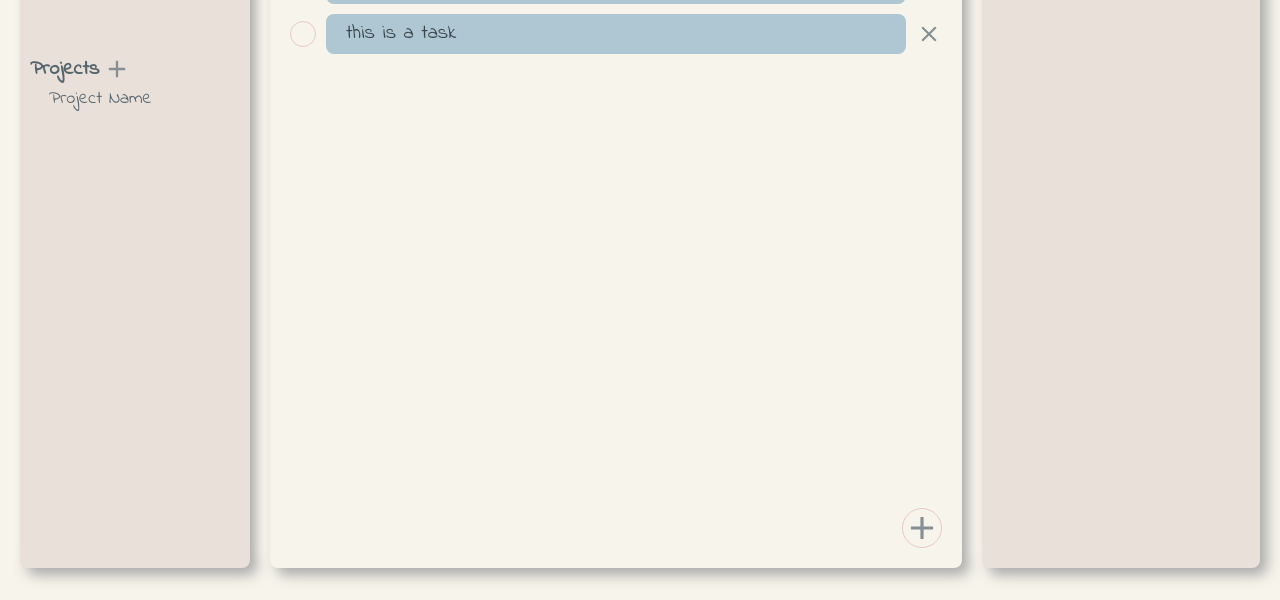
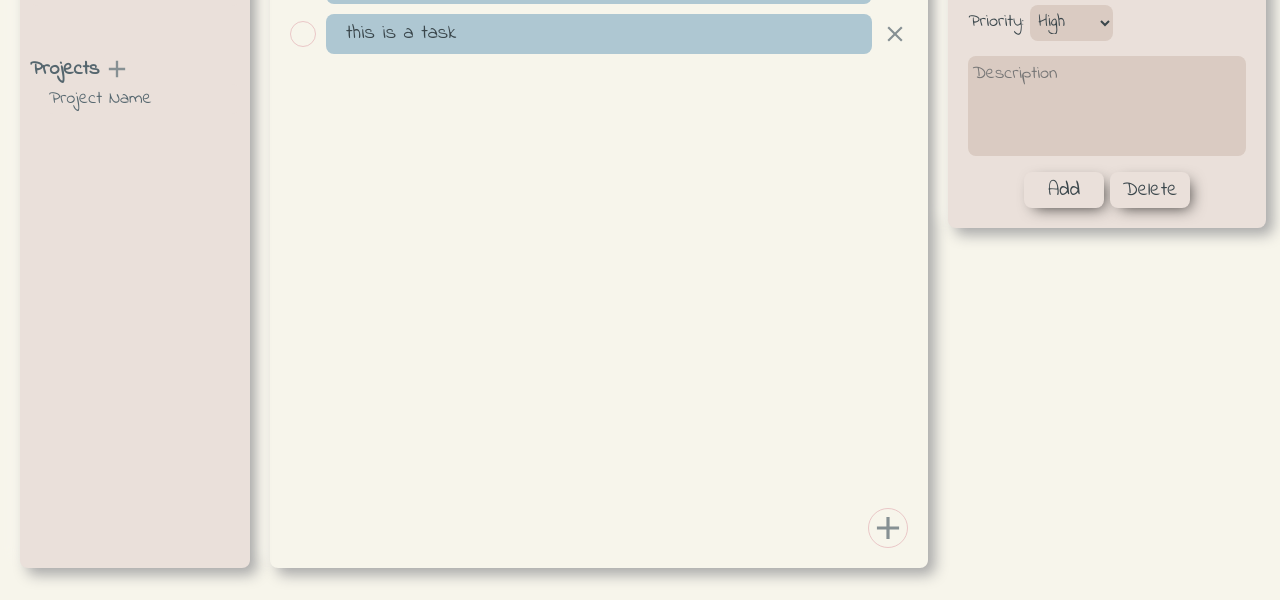
Before and after one commit to brrkrmn/to-do-list, a plain HTML site: page index.html in a window 1280 px wide. Shown: the part 200-800 px from the top of the page. Drawn offline with Linux system fonts and the light colour scheme.

Commit message:
style editor form

```diff
--- a/index.html
+++ b/index.html
@@ -6,11 +6,14 @@
     <title>ToDo</title>
 </head>
 <body>
+
     <div class="header">
         <img src="./images/tick.svg" class="header-logo">
         <p class="header-text">ToDo</p>
     </div>
+
     <div class="content">
+
         <div class="sidebar">
             <button class="sidebar-item">
                 <img src="./images/all.svg" class="sidebar-icon">
@@ -32,6 +35,7 @@
                 <button class="sidebar-item project">Project Name</button>
             </div>
         </div>
+
         <div class="task-container">
             <div class="task-container-title">All</div>
             <div class="task-box">
@@ -49,7 +53,29 @@
             </div>
             <button class="add-task-button"></button>
         </div>
-        <div class="editor"></div>
+
+        <div class="editor">
+            <form class="editor-form">
+                <input type="text" id="task-name" class="task-name" placeholder="Task Name">
+                <div class="task-due">
+                    <label for="task-due">Due Date:</label>
+                    <input type="date" id="task-due">
+                </div>
+                <div class="task-priority">
+                    <label for="task-priority">Priority:</label>
+                    <select name="priority-degrees">
+                        <option value="high">High</option>
+                        <option value="medium">Medium</option>
+                        <option value="low">Low</option>
+                    </select>
+                </div>
+                <textarea placeholder="Description" class="task-description"></textarea>
+                <div class="form-buttons">
+                    <button type="submit">Add</button>
+                    <button type="button">Delete</button>
+                </div>
+            </form>
+        </div>
     </div>
 
     <script src="./index.js"></script>
--- a/style.css
+++ b/style.css
@@ -67,13 +67,7 @@ body {
     flex-direction: column;
 }
 
-.editor {
-    min-width: 277.555px;
-    flex-basis: 20%;
-    background-color: #EAE0DA;
-    border-radius: 8px;
-    box-shadow: 7px 7px 14px #a9a9a9, -7px -7px 14px #f8f6ee;
-}
+
 
 /*task container*/
 .task-container-title {
@@ -105,7 +99,7 @@ body {
 }
 
 .add-task-button:hover {
-    background-color:#EAC7C7;
+    box-shadow: 7px 7px 14px #a9a9a9, -7px -7px 14px #f8f6ee;
 }
 
 /*task elements*/
@@ -208,3 +202,85 @@ body {
     margin-left: 15px;
     padding-left: 4px;
 }
+
+/*editor form*/
+.editor {
+    min-width: 277.555px;
+    flex-basis: 20%;
+    padding: 20px;
+    height: fit-content;
+
+    background-color: #EAE0DA;
+    border-radius: 8px;
+    box-shadow: 7px 7px 14px #a9a9a9, -7px -7px 14px #f8f6ee;
+    display: flex;
+    justify-content: center;
+}
+
+.editor-form {
+    display: flex;
+    flex-direction: column;
+    gap: 16px;
+}
+
+.task-name,
+.task-due,
+.task-due input,
+.task-priority,
+.task-priority select,
+.task-description {
+    box-sizing: border-box;
+    font-family: 'Indie Flower', cursive;
+    color: #3a464b;
+    font-size: 18px;
+    height: 36px;
+    line-height: 36px;
+}
+
+.task-name {
+    width: 100%;
+    background-color: #EAE0DA;
+
+    border-style: none;
+    font-size: 28px;
+    font-weight: 600;
+}
+
+.task-due input,
+.task-priority select,
+.task-description {
+    padding: 0px 4px;
+    background-color: #dacbc2;
+    border-style: none;
+    border-radius: 8px;
+    outline: none;
+}
+
+.task-description {
+    min-height: 100px;
+    max-height: 100%;
+    resize: none;
+}
+
+.form-buttons {
+    align-self:center;
+}
+
+.form-buttons button {
+    height: 36px;
+    width: 80px;
+
+    font-family: 'Indie Flower', cursive;
+    font-size: 20px;
+    text-align: center;
+    color: #3a464b;
+
+    background-color: #EAE0DA;
+    border-style: none;
+    border-radius: 8px;
+    box-shadow: 5px 5px 15px -5px rgba(0,0,0,0.75);
+}
+
+.form-buttons button:hover{
+    background-color: #d6b5b5;
+}
```
